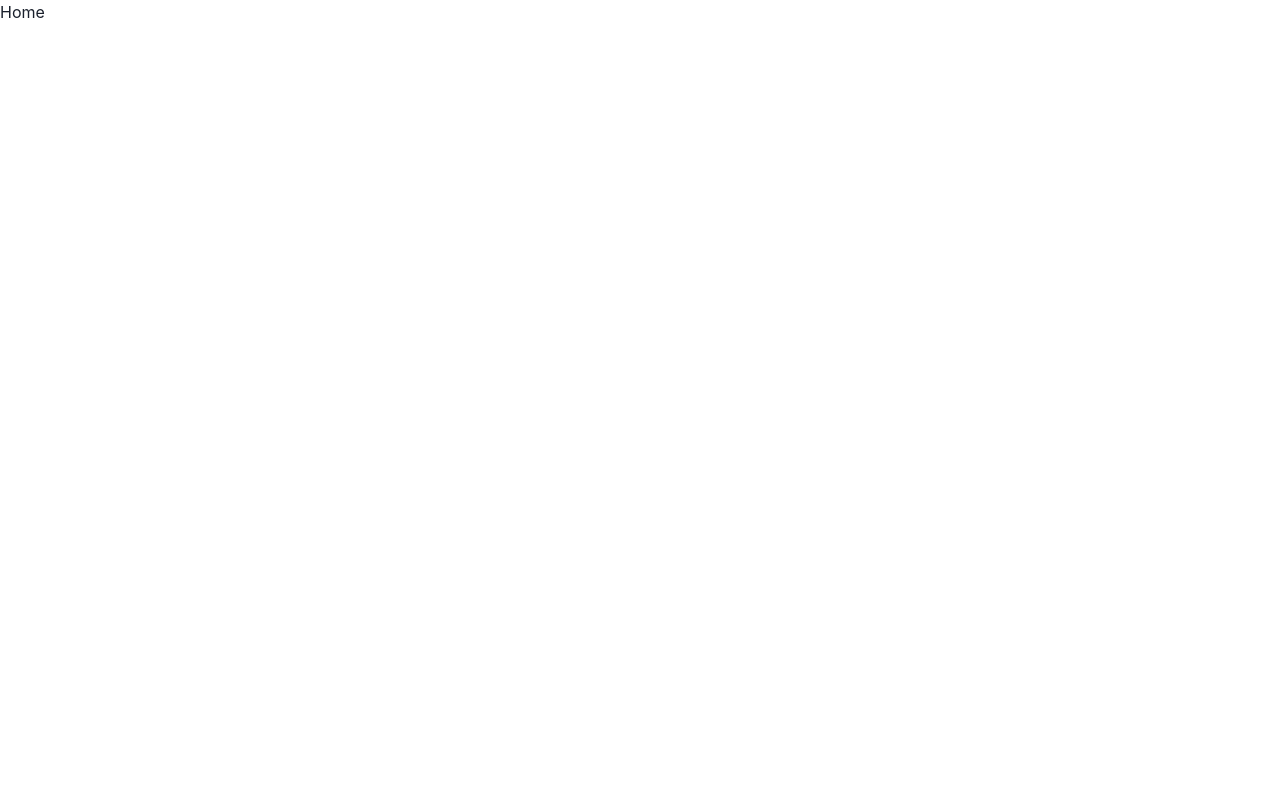
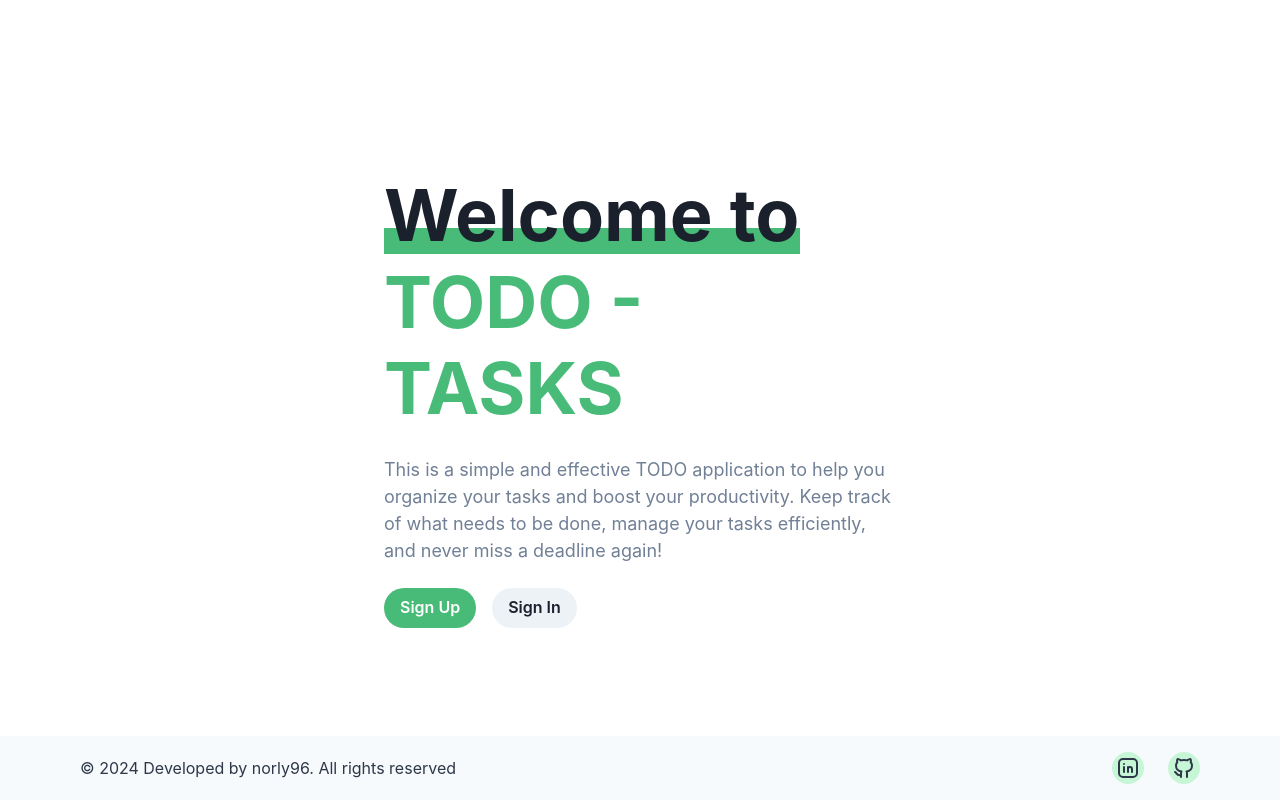
Before and after one commit to norly96/mern-tasks-frontend, a React (Vite) app: page / in a window 1280 px wide. Built offline with nearby package versions, Linux system fonts and the light colour scheme; no server answers.

Commit message:
add footer and homepage

```diff
--- a/src/App.tsx
+++ b/src/App.tsx
@@ -5,13 +5,16 @@ import { AuthProvider } from "./context/AuthContext";
 import TasksPage from "./pages/TasksPage";
 import ProfilePage from "./pages/ProfilePage";
 import ProtectedRoute from "./ProtectedRoute";
+import { TaskProvider } from "./context/TaskContext";
+import HomePage from "./pages/HomePage";
 
 function App() {
   return (
     <AuthProvider>
+      <TaskProvider>
         <BrowserRouter>
           <Routes>
-          <Route path="/" element={<h1>Home</h1>} />
+            <Route path="/" element={<HomePage />} />
             <Route path="/login" element={<LoginPage />} />
             <Route path="/register" element={<RegisterPage />} />
 
@@ -23,6 +26,7 @@ function App() {
             </Route>
           </Routes>
         </BrowserRouter>
+      </TaskProvider>
     </AuthProvider>
   );
 }
--- /dev/null
+++ b/src/components/Footer.tsx
@@ -0,0 +1,90 @@
+import {
+  Box,
+  chakra,
+  Container,
+  Stack,
+  Text,
+  useColorModeValue,
+  VisuallyHidden,
+} from "@chakra-ui/react";
+import {
+  IconBrandInstagram,
+  IconBrandLinkedin,
+  IconBrandGithub,
+} from "@tabler/icons-react";
+import { ReactNode } from "react";
+import { Link } from "react-router-dom";
+
+const SocialButton = ({
+  children,
+  label,
+  href,
+}: {
+  children: ReactNode;
+  label: string;
+  href: string;
+}) => {
+  return (
+    <chakra.button
+      bg={useColorModeValue("green.100", "whiteAlpha.100")}
+      rounded={"full"}
+      w={8}
+      h={8}
+      cursor={"pointer"}
+      as={"a"}
+      href={href}
+      display={"inline-flex"}
+      alignItems={"center"}
+      justifyContent={"center"}
+      transition={"background 0.3s ease"}
+      target="_blank"
+      _hover={{
+        bg: useColorModeValue("green.200", "whiteAlpha.200"),
+      }}
+    >
+      <VisuallyHidden>{label}</VisuallyHidden>
+      {children}
+    </chakra.button>
+  );
+};
+
+export default function Footer() {
+  return (
+    <Box
+      bg={useColorModeValue("gray.50", "gray.900")}
+      color={useColorModeValue("gray.700", "gray.200")}
+      w={"full"}
+      pos={"fixed"}
+      bottom={"0"}
+    >
+      <Container
+        as={Stack}
+        maxW={"6xl"}
+        py={4}
+        direction={{ base: "column", md: "row" }}
+        spacing={4}
+        justify={{ base: "center", md: "space-between" }}
+        align={{ base: "center", md: "center" }}
+      >
+        <Text>
+          © 2024 Developed by{" "}
+          <Link to="https://www.norly96.com" target="_blank">
+            norly96
+          </Link>
+          . All rights reserved
+        </Text>
+        <Stack direction={"row"} spacing={6}>
+          <SocialButton
+            label={"Linkedin"}
+            href={"https://www.linkedin.com/in/norly96"}
+          >
+            <IconBrandLinkedin />
+          </SocialButton>
+          <SocialButton label={"Github"} href={"https://github.com/norly96"}>
+            <IconBrandGithub />
+          </SocialButton>
+        </Stack>
+      </Container>
+    </Box>
+  );
+}
--- /dev/null
+++ b/src/pages/HomePage.tsx
@@ -0,0 +1,67 @@
+import {
+  Button,
+  Flex,
+  Heading,
+  Link,
+  Stack,
+  Text,
+  useBreakpointValue,
+} from "@chakra-ui/react";
+import Footer from "../components/Footer";
+
+const HomePage = () => {
+  return (
+    <Stack minH={"100vh"}>
+      <Flex p={8} flex={1} align={"center"} justify={"center"}>
+        <Stack spacing={6} w={"full"} maxW={"lg"}>
+          <Heading fontSize={{ base: "3xl", md: "5xl", lg: "7xl" }}>
+            <Text
+              as={"span"}
+              position={"relative"}
+              _after={{
+                content: "''",
+                width: "full",
+                height: useBreakpointValue({ base: "20%", md: "30%" }),
+                position: "absolute",
+                bottom: 1,
+                left: 0,
+                bg: "green.400",
+                zIndex: -1,
+              }}
+            >
+              Welcome to
+            </Text>
+            <br />{" "}
+            <Text color={"green.400"} as={"span"}>
+              TODO - TASKS
+            </Text>{" "}
+          </Heading>
+          <Text fontSize={{ base: "md", lg: "lg" }} color={"gray.500"}>
+            This is a simple and effective TODO application to help you organize
+            your tasks and boost your productivity. Keep track of what needs to
+            be done, manage your tasks efficiently, and never miss a deadline
+            again!
+          </Text>
+          <Stack direction={{ base: "column", md: "row" }} spacing={4}>
+            <Button
+              rounded={"full"}
+              bg={"green.400"}
+              color={"white"}
+              _hover={{
+                bg: "green.500",
+              }}
+            >
+              <Link href="/register">Sign Up</Link>
+            </Button>
+            <Button rounded={"full"}>
+              <Link href="/login">Sign In</Link>
+            </Button>
+          </Stack>
+        </Stack>
+      </Flex>
+      <Footer />
+    </Stack>
+  );
+};
+
+export default HomePage;
```
Lines whose indentation alone changed are shown as unchanged.
